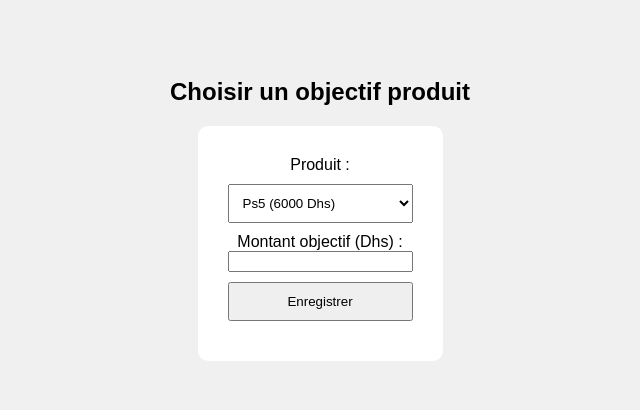
After one commit to Super-mehdi/Budget-management-app, a Flask app: page /add-goal in a window 1280 px wide. The commit adds this page. Shown: the top 410 px of the page, without its empty margins (320-960 px from the left). Run offline with Flask 3, Linux system fonts and the light colour scheme; a user stored in the database is signed in.

Commit message:
added the goal product section !

```diff
--- a/app.py
+++ b/app.py
@@ -171,29 +171,37 @@ def dashboard():
     if user_income is None:
         user_income = 0
 
-    # Calculer dépenses totales
+    # Calculer les dépenses totales
     total_spent = 0
     conn = get_db_connection()
     cursor = conn.cursor()
     cursor.execute('''
-           SELECT SUM(quantity * pricePerUnit) FROM purchase WHERE user_id = ?
-       ''', (current_user.id,))
+        SELECT SUM(quantity * pricePerUnit) FROM purchase WHERE user_id = ?
+    ''', (current_user.id,))
     result = cursor.fetchone()
     if result and result[0]:
         total_spent = result[0]
-    conn.close()
 
-    # Calculer restant et pourcentage
     remaining = user_income - total_spent
     percent_used = (total_spent / user_income) * 100 if user_income > 0 else 0
-    percent_display = min(percent_used, 100)  # on limite visuellement à 100%
+    percent_display = min(percent_used, 100)
+
+    # 🔁 Récupérer tous les objectifs de l’utilisateur
+    cursor.execute('''
+        SELECT * FROM goal WHERE user_id = ? ORDER BY goalId DESC
+    ''', (current_user.id,))
+    goals = cursor.fetchall()
+
+    conn.close()
 
     return render_template("dashboard.html",
                            user_income=user_income,
                            total_spent=total_spent,
                            remaining=remaining,
                            percent_used=percent_display,
-                           real_percent_used=percent_used)
+                           real_percent_used=percent_used,
+                           goals=goals)
+
 
 @app.route('/search', methods=['POST'])
 def search():
@@ -242,6 +250,57 @@ def history():
 
     return render_template('hist.html', achats=achats)
 
+@app.route("/add-goal", methods=["GET"])
+@login_required
+def add_goal():
+    # Liste prédéfinie de produits disponibles
+    products = [
+        {"name": "ps5", "price": 6000},
+        {"name": "iphone15", "price": 10000},
+        {"name": "xboxseriesx", "price": 6000},
+        {"name": "airpods", "price": 500},
+        {"name": "velo", "price": 1500},
+    ]
+    return render_template("add_goal.html", products=products)
+
+@app.route("/add-goal", methods=["POST"])
+@login_required
+def save_goal():
+    from datetime import datetime
+
+    product = request.form.get("product")
+    startedAt = datetime.today().strftime('%Y-%m-%d')
+
+    product_prices = {
+        "ps5": 6000,
+        "iphone15": 10000,
+        "xboxseriesx": 6000,
+        "airpods": 500,
+        "velo": 1500
+    }
+
+    outcome = product_prices.get(product)
+
+    if outcome is None:
+        flash("Produit inconnu ou invalide", "error")
+        return redirect(url_for("add_goal"))
+
+    conn = get_db_connection()
+    cursor = conn.cursor()
+
+    # cursor.execute('DELETE FROM goal WHERE user_id = ?', (current_user.id,))
+
+    # Ajouter un nouvel objectif en plus des autres
+    cursor.execute('''
+        INSERT INTO goal (goalNature, startedAt, endedAt, outcome, user_id)
+        VALUES (?, ?, NULL, ?, ?)
+    ''', (product, startedAt, outcome, current_user.id))
+    conn.commit()
+    conn.close()
+
+    flash("Objectif ajouté avec succès !", "success")
+    return redirect(url_for("dashboard"))
+
 
 @app.route('/reset_expenses', methods=['POST'])
 def reset_expenses():
@@ -282,6 +341,17 @@ def expenses():
 
     return render_template('expenses.html')
 
+@app.route("/delete-goal/<int:goal_id>", methods=["POST"])
+@login_required
+def delete_specific_goal(goal_id):
+    conn = get_db_connection()
+    cursor = conn.cursor()
+    cursor.execute('DELETE FROM goal WHERE goalId = ? AND user_id = ?', (goal_id, current_user.id))
+    conn.commit()
+    conn.close()
+
+    flash("Objectif supprimé.", "info")
+    return redirect(url_for("dashboard"))
 
 
 @login_manager.user_loader
--- /dev/null
+++ b/templates/add_goal.html
@@ -0,0 +1,28 @@
+<!DOCTYPE html>
+<html lang="fr">
+<head>
+    <meta charset="UTF-8">
+    <title>Ajouter un objectif</title>
+    <style>
+        body { font-family: sans-serif; background: #f0f0f0; padding: 50px; text-align: center; }
+        form { background: white; padding: 30px; border-radius: 10px; display: inline-block; }
+        select, button { padding: 10px; margin: 10px 0; width: 100%; }
+    </style>
+</head>
+<body>
+    <h2>Choisir un objectif produit</h2>
+    <form method="POST" action="/add-goal">
+        <label for="product">Produit :</label><br>
+        <select name="product" required>
+            {% for p in products %}
+            <option value="{{ p.name }}">{{ p.name.capitalize() }} ({{ p.price }} Dhs)</option>
+            {% endfor %}
+        </select><br>
+
+        <label for="outcome">Montant objectif (Dhs) :</label><br>
+        <input type="number" name="outcome" required><br>
+
+        <button type="submit">Enregistrer</button>
+    </form>
+</body>
+</html>
```
Also changed, not shown: templates/dashboard.html (+57 -12 lines), Users.db.
